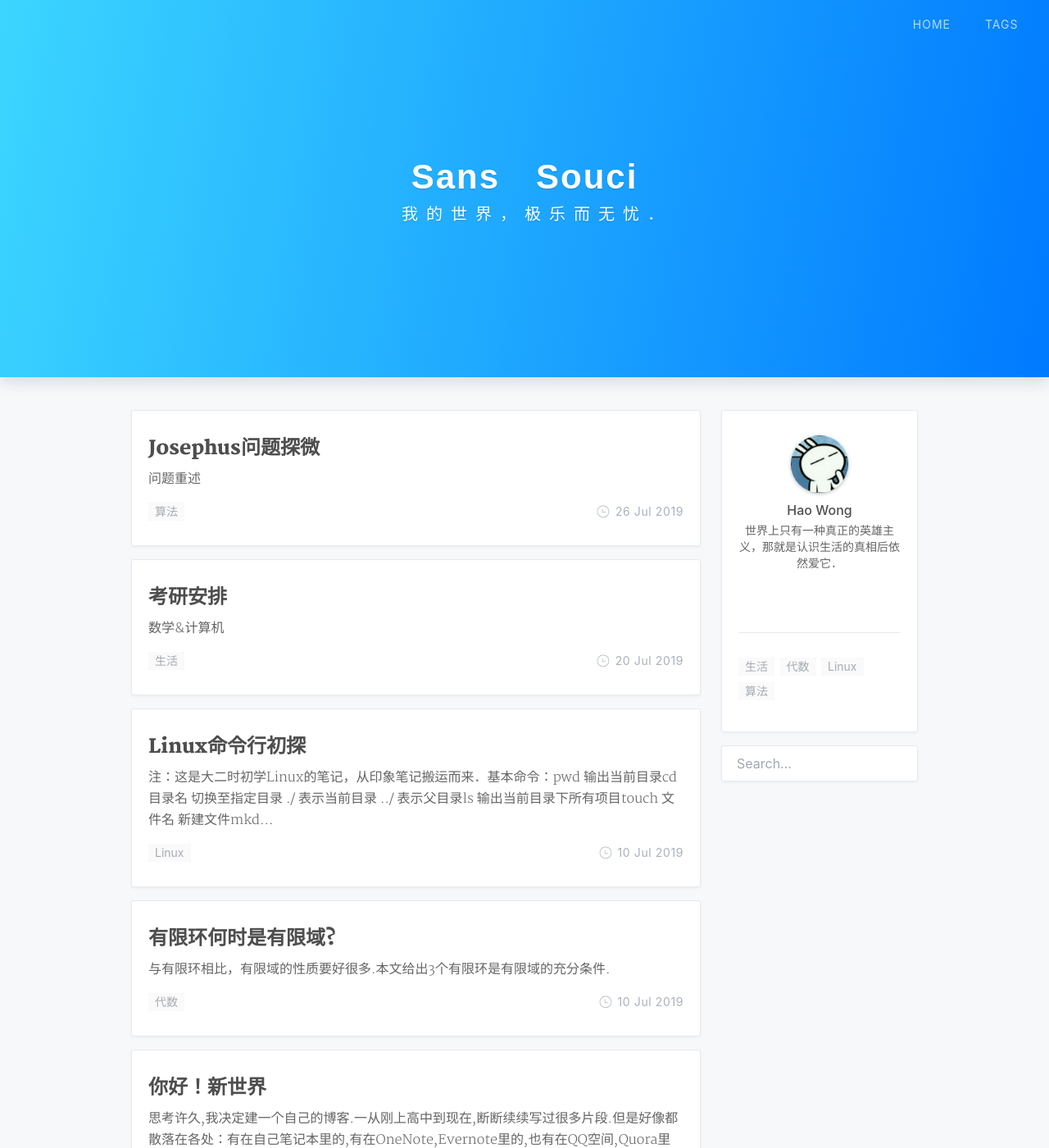
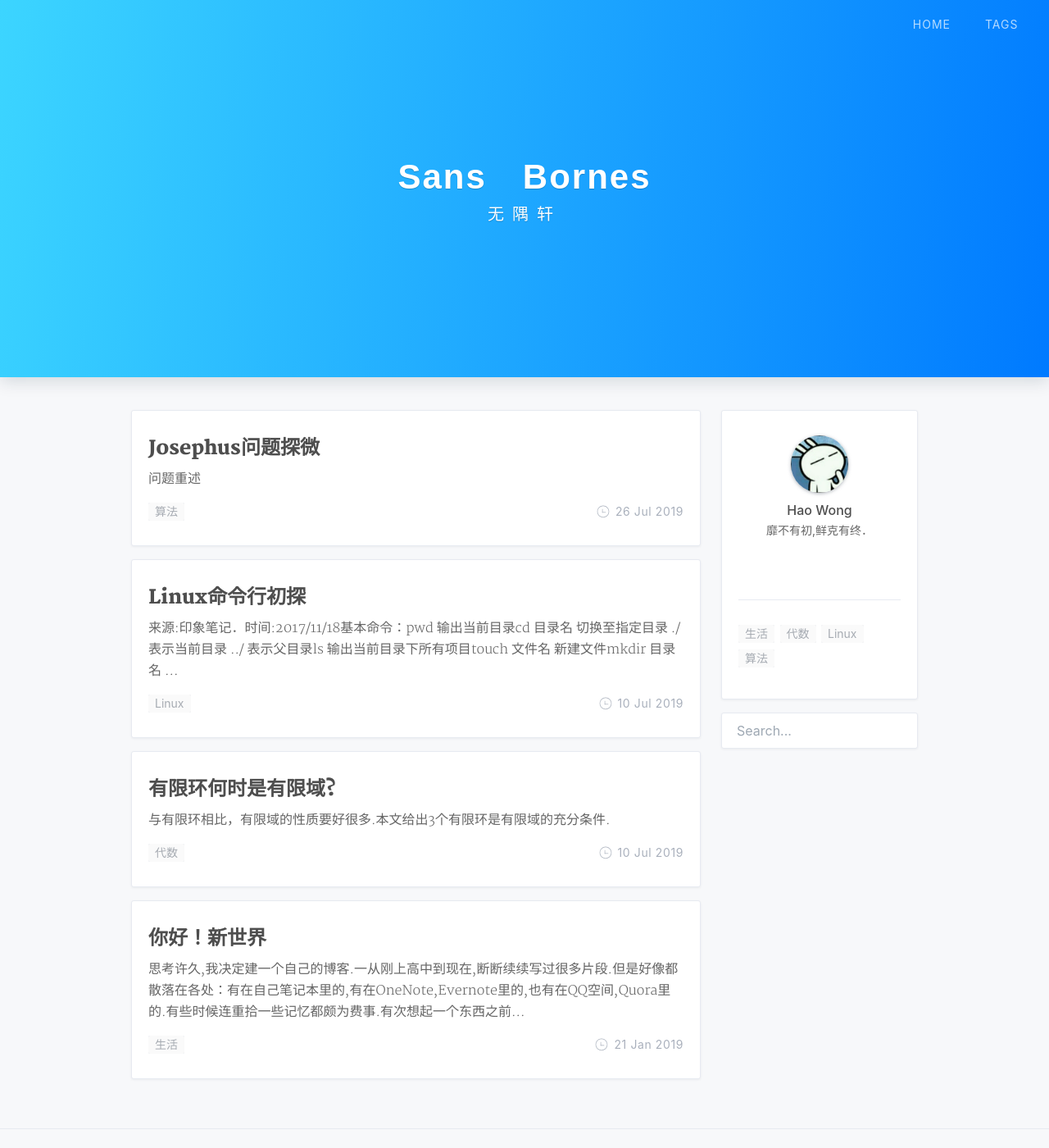
Before and after one commit to Alpha-W/Alpha-W.github.io, a Jekyll site: the page built from index.html, in a window 1280 px wide and 1400 px high. Shown: the whole window at 82% size. Built offline with Jekyll 4.4.1, drawn with Linux system fonts in a browser that asks for light colours; nearby versions of some CDN libraries; the list of posts is cut into pages by our own code; a style sheet for code colours, icons or effects is not loaded.

Commit message:
delete a blog

```diff
--- a/_config.yml
+++ b/_config.yml
@@ -1,6 +1,6 @@
 # Site settings 配置站点
 title: 'Sans Souci'
-description: '爱生活，爱思考'
+description: '无隅轩'
 keyword: '技术, 数学, 历史, 哲学, 阅读, 音乐, 情感,'
 url: '' # your host
 
@@ -19,7 +19,7 @@ footer:
 # Author 配置博主信息
 author: 'Hao Wong'
 #nickname: '悟空'
-bio: '世界上只有一种真正的英雄主义，那就是认识生活的真相后依然爱它．'
+bio: '靡不有初,鲜克有终．'
 avatar: '/assets/img/profile.jpeg'
 
 # Search
--- a/_posts/2019-07-10-linux_command.md
+++ b/_posts/2019-07-10-linux_command.md
@@ -5,7 +5,7 @@ date: 2019-07-10
 author: 'Hao Wong'
 tags: Linux
 ---
-注：这是大二时初学Linux的笔记，从印象笔记搬运而来．
+来源:印象笔记．时间:2017/11/18
 基本命令：
 pwd    输出当前目录
 cd 目录名    切换至指定目录
--- a/_posts/2019-07-20-schedule.md
+++ /dev/null
@@ -1,29 +0,0 @@
----
-layout: post
-title: '考研安排'
-date: 2019-07-20
-author: 'Hao Wong'
-tags: 生活
----
-
-## 数学&计算机
-
-先期准备:
-
-3月:多变量微积分(PMA),算法基础(刘汝佳)
-
-4月:离散数学,线性代数
-
-5月:CSAPP
-
-6月,7月:CLRS
-
-一轮:
-
-8月:高等数学,概率论,数据结构,计算机组成原理
-
-9月:操作系统,计算机网络
-
-二轮:
-
-10月~12月20日:王道408四本,张宇1000题,数一真题
--- a/index.html
+++ b/index.html
@@ -1,7 +1,7 @@
 ---
 layout: default
-home-title: Sans　Souci
-description: 　我的世界，极乐而无忧．
+home-title: Sans　Bornes
+description: 无隅轩
 ---
 
 {% include header.html %}
```
